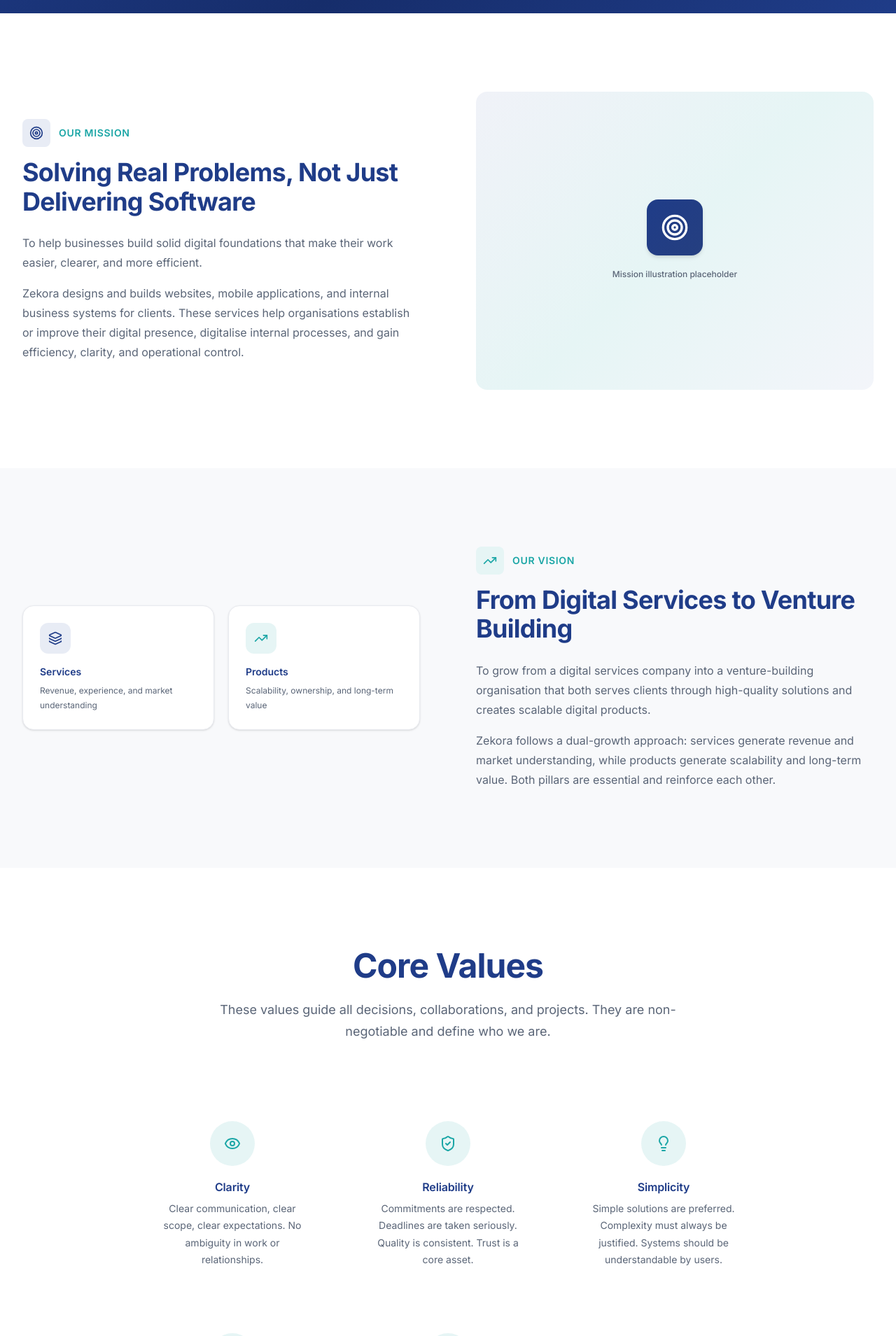
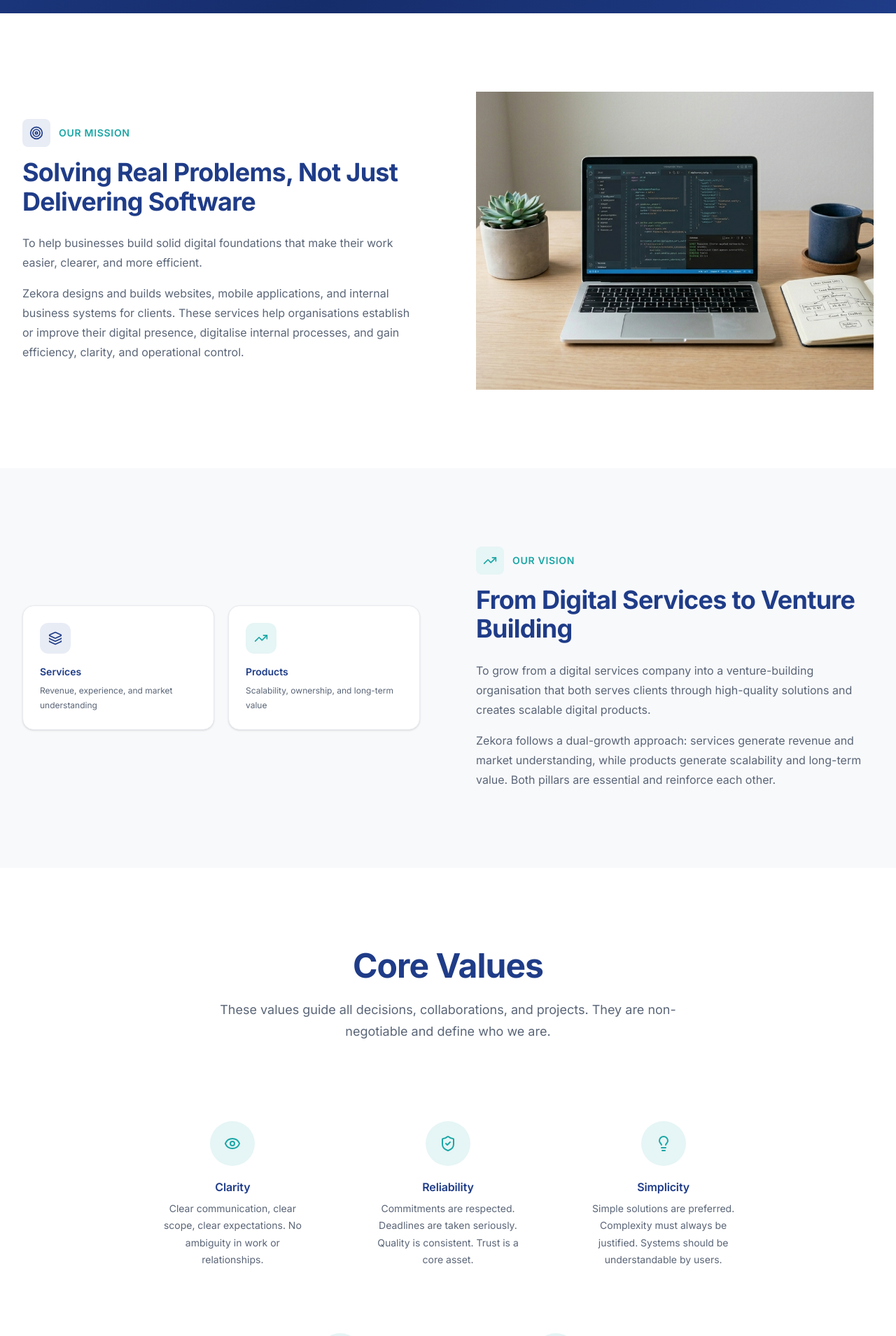
Before and after one commit to zekora237/website, a Next.js app: page /en/about in a window 1280 px wide. Shown: the part 380-2289 px from the top of the page at 70% size. Built offline with nearby package versions, Linux system fonts and the light colour scheme.

Commit message:
Refactor AboutContent component to enhance layout and incorporate responsive image

```diff
--- a/app/[locale]/about/AboutContent.tsx
+++ b/app/[locale]/about/AboutContent.tsx
@@ -1,5 +1,6 @@
 "use client";
 
+import Image from "next/image";
 import { motion } from "framer-motion";
 import { Eye, ShieldCheck, Lightbulb, Handshake, Heart, Target, TrendingUp, Layers, CheckCircle2, XCircle } from "lucide-react";
 import { SectionWrapper } from "@/components/sections/SectionWrapper";
@@ -50,13 +51,14 @@
             <p className="text-muted-foreground leading-relaxed">{t(a.mission.p2)}</p>
           </div>
           <div className="relative">
-            <div className="aspect-[4/3] rounded-2xl flex items-center justify-center overflow-hidden" style={{ background: "linear-gradient(135deg, #f0f2f8 0%, #e6f5f5 50%, #f3f5fa 100%)" }}>
-              <div className="text-center p-8 relative">
-                <div className="w-20 h-20 rounded-2xl flex items-center justify-center mx-auto mb-4 shadow-md" style={{ background: "linear-gradient(135deg, #1F3C88, #253f80)" }}>
-                  <Target className="w-10 h-10 text-white" />
-                </div>
-                <p className="text-xs text-muted-foreground font-medium">{a.mission.placeholder}</p>
-              </div>
+            <div className="aspect-[4/3] rounded-2xl overflow-hidden">
+              <Image
+                src="/images/aboutPic.png"
+                alt={a.mission.title}
+                fill
+                className="object-cover"
+                sizes="(max-width: 1024px) 100vw, 50vw"
+              />
             </div>
           </div>
         </div>
@@ -106,8 +108,12 @@
         <MobileCarousel>
           {values.map((v) => <FeatureCard key={v.title} {...v} index={0} />)}
         </MobileCarousel>
-        <div className="hidden sm:grid sm:grid-cols-2 lg:grid-cols-3 gap-6 lg:gap-7 max-w-4xl mx-auto">
-          {values.map((v, i) => <FeatureCard key={v.title} {...v} index={i} />)}
+        <div className="hidden sm:flex sm:flex-wrap sm:justify-center gap-6 lg:gap-7 max-w-4xl mx-auto">
+          {values.map((v, i) => (
+            <div key={v.title} className="w-[calc(50%-14px)] lg:w-[calc(33.333%-19px)]">
+              <FeatureCard {...v} index={i} />
+            </div>
+          ))}
         </div>
       </SectionWrapper>
 
--- a/app/about/AboutContent.tsx
+++ b/app/about/AboutContent.tsx
@@ -1,5 +1,6 @@
 "use client";
 
+import Image from "next/image";
 import { motion } from "framer-motion";
 import {
   Eye,
@@ -121,24 +122,14 @@
             </p>
           </div>
           <div className="relative">
-            <div
-              className="aspect-square rounded-2xl flex items-center justify-center"
-              style={{
-                background: "linear-gradient(135deg, #f3f5fa 0%, #e6f5f5 100%)",
-              }}
-            >
-              <div className="text-center p-8">
-                <div
-                  className="w-20 h-20 rounded-2xl flex items-center justify-center mx-auto mb-4"
-                  style={{ backgroundColor: "#e8ecf5" }}
-                >
-                  <Target className="w-10 h-10 text-primary" />
-                </div>
-                <p className="text-sm text-muted-foreground">
-                  {/* PLACEHOLDER: Replace with a professional image representing the company's mission */}
-                  Mission illustration placeholder
-                </p>
-              </div>
+            <div className="relative aspect-[4/3] rounded-2xl overflow-hidden">
+              <Image
+                src="/images/aboutPic.png"
+                alt="Solving Real Problems, Not Just Delivering Software"
+                fill
+                className="object-cover"
+                sizes="(max-width: 1024px) 100vw, 50vw"
+              />
             </div>
           </div>
         </div>
@@ -220,9 +211,11 @@
             They are non-negotiable and define who we are.
           </p>
         </div>
-        <div className="grid grid-cols-1 sm:grid-cols-2 lg:grid-cols-3 gap-6 max-w-4xl mx-auto">
+        <div className="flex flex-wrap justify-center gap-6 max-w-4xl mx-auto">
           {values.map((value, i) => (
-            <FeatureCard key={value.title} {...value} index={i} />
+            <div key={value.title} className="w-full sm:w-[calc(50%-12px)] lg:w-[calc(33.333%-16px)]">
+              <FeatureCard {...value} index={i} />
+            </div>
           ))}
         </div>
       </SectionWrapper>
```
Also changed, not shown: public/images/aboutPic.png (added).
